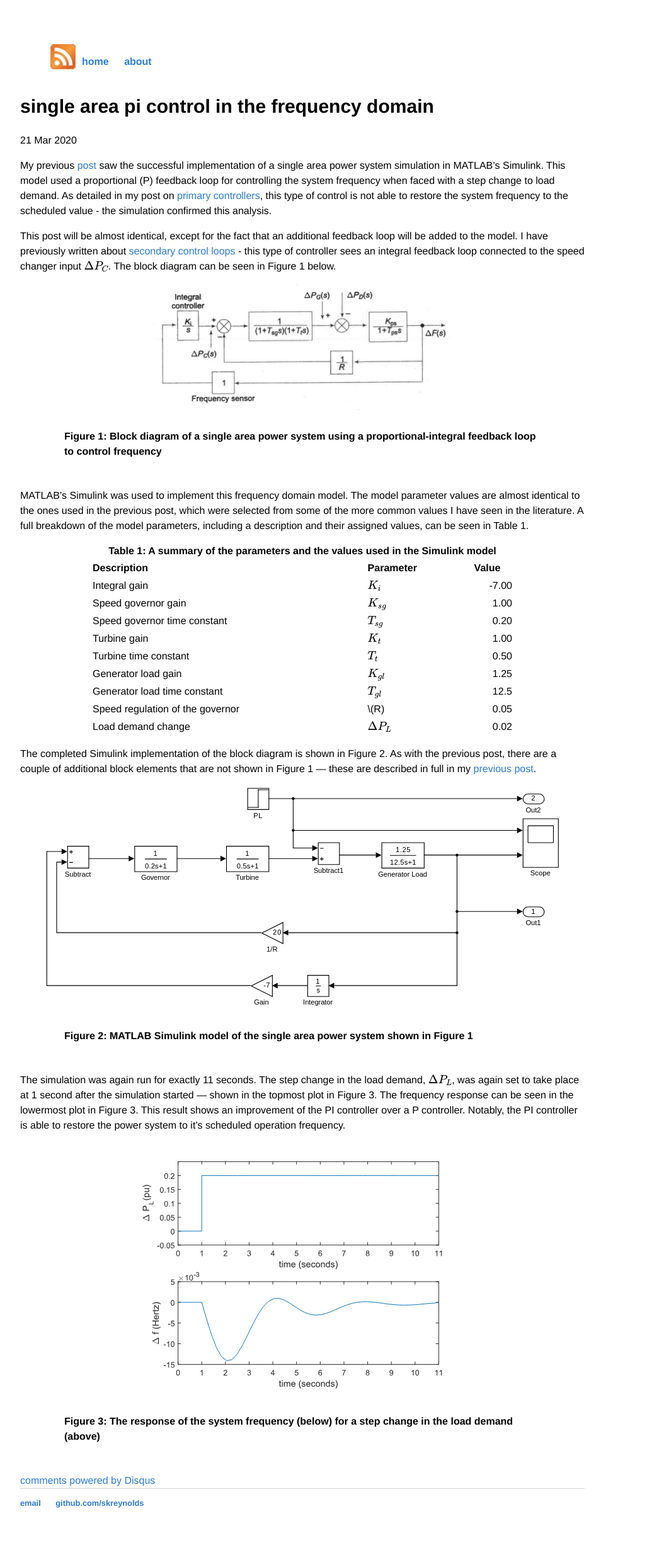
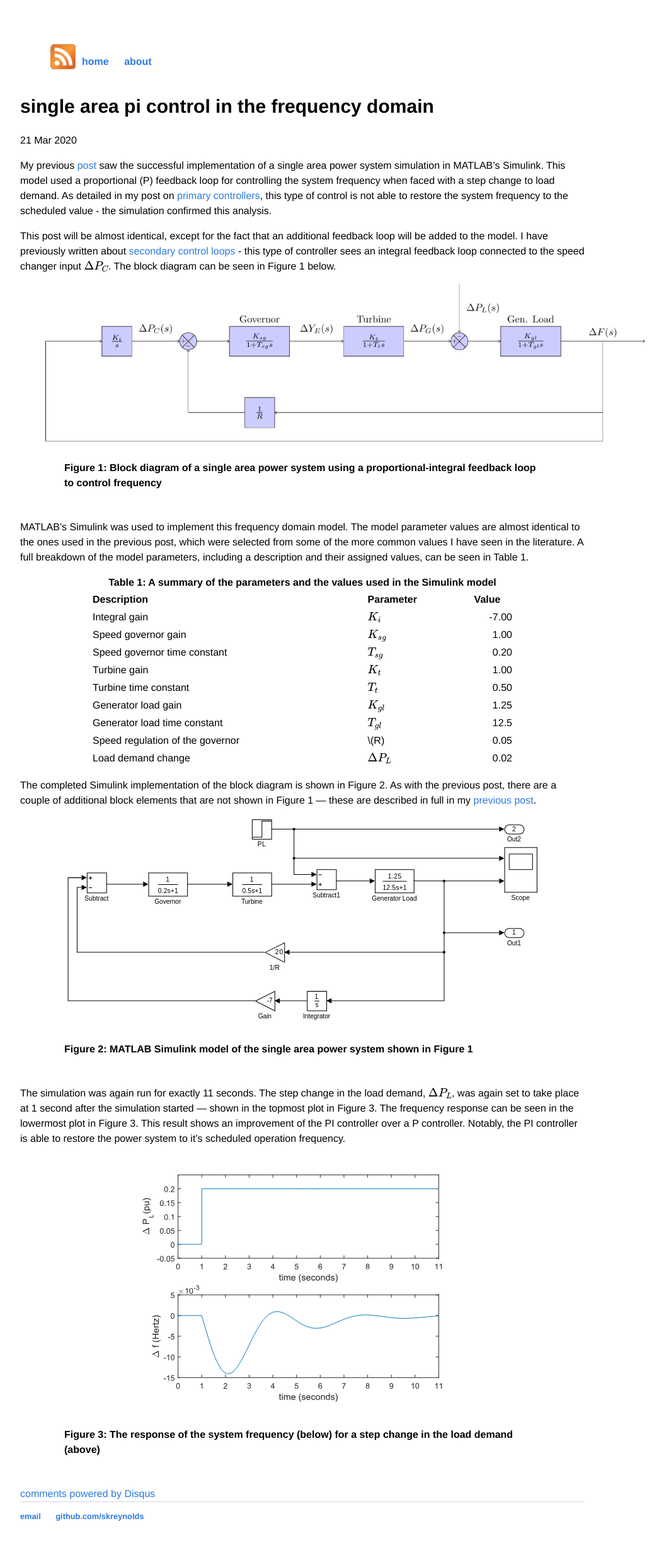
Before and after one commit to skreynolds/skreynolds.github.io, a Jekyll site: the page built from _posts/2020-03-21-single-area-pi-control-frequency-domain.md, in a window 1280 px wide. Shown: the whole page at 63% size, without its empty margins (160-1214 px from the left). Built offline with Jekyll 4.4.1, drawn with Linux system fonts in a browser that asks for light colours; formulas are drawn with MathJax 3; comment, search, counter and statistics services are not loaded; before the commit the page ends 2456 px from its top, so only the background shows below that.

Commit message:
Update: minor changes to the sizes of some figures

```diff
--- a/_posts/2020-03-21-single-area-pi-control-frequency-domain.md
+++ b/_posts/2020-03-21-single-area-pi-control-frequency-domain.md
@@ -9,7 +9,7 @@ My previous [post](https://skreynolds.github.io/blog/2020/03/19/single-area-p-co
 This post will be almost identical, except for the fact that an additional feedback loop will be added to the model. I have previously written about [secondary control loops](https://skreynolds.github.io/blog/2020/03/15/secondary-control) - this type of controller sees an integral feedback loop connected to the speed changer input $$\Delta P_C$$. The block diagram can be seen in Figure 1 below.
 
 <figure>
-	<img src="/assets/single_area_pi_control.png" alt="Governor" height="200" class="center">
+	<img src="/assets/single_area_pi_control_model.png" alt="Governor" height="250" class="center">
 	<figcaption>Figure 1: Block diagram of a single area power system using a proportional-integral feedback loop to control frequency</figcaption>
 </figure>
 
@@ -34,7 +34,7 @@ MATLAB's Simulink was used to implement this frequency domain model. The model p
 The completed Simulink implementation of the block diagram is shown in Figure 2. As with the previous post, there are a couple of additional block elements that are not shown in Figure 1 --- these are described in full in my [previous post](https://skreynolds.github.io/blog/2020/03/19/single-area-p-control-frequency-domain).
 
 <figure>
-	<img src="/assets/single_area_model_PI_control.svg" alt="Governor" width="100%" class="center">
+	<img src="/assets/single_area_model_PI_control.svg" alt="Governor" height="325" class="center">
 	<figcaption>Figure 2: MATLAB Simulink model of the single area power system shown in Figure 1</figcaption>
 </figure>
 
```
Also changed, not shown: _posts/2020-03-19-single-area-p-control-frequency-domain.md (+2 -2 lines), _posts/2020-03-22-two-area-power-system-modelling.md (+1 -1 lines).
